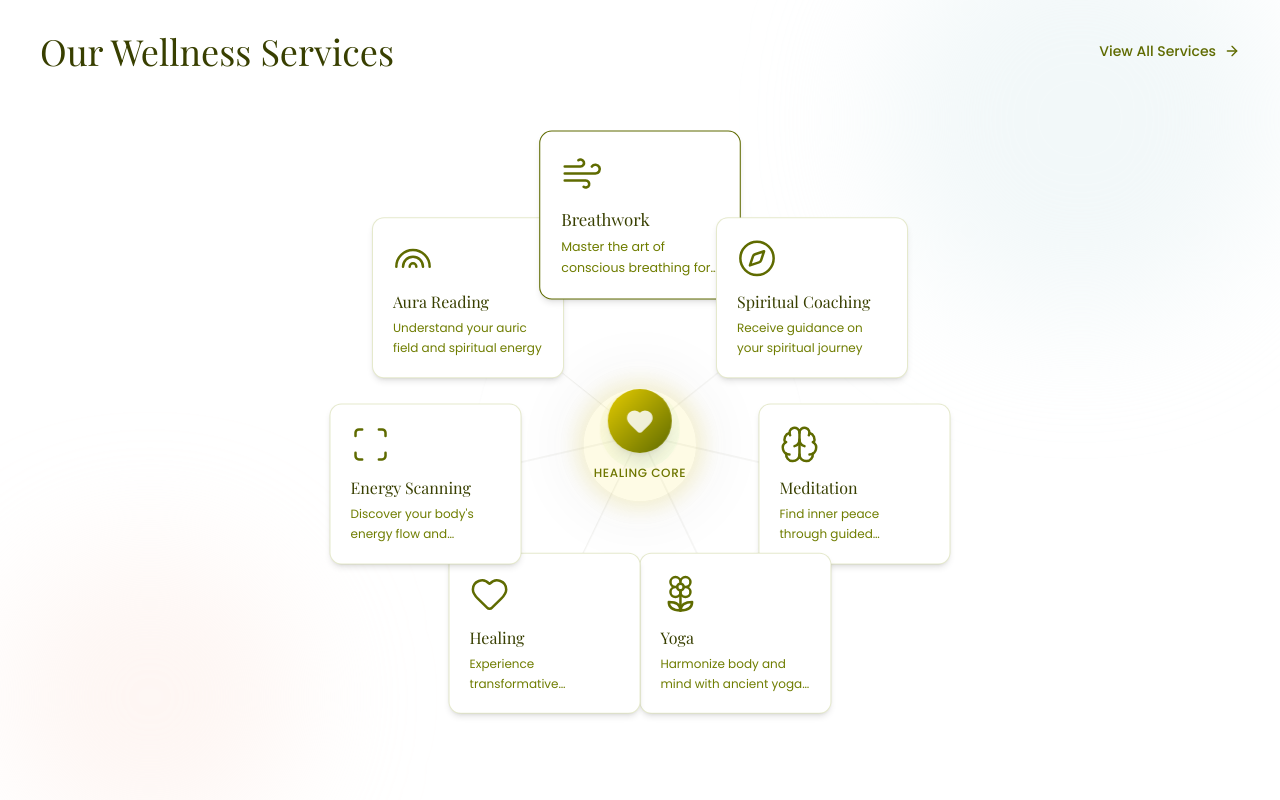
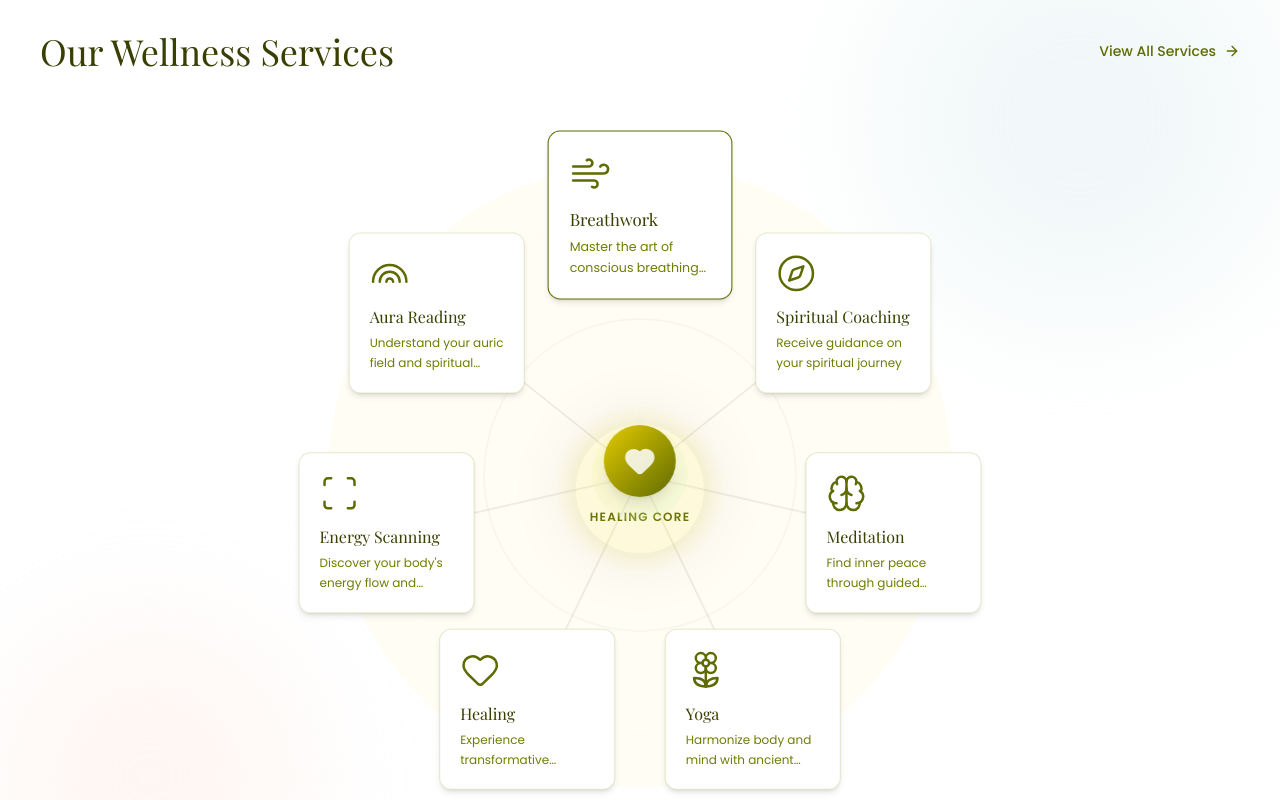
Before and after one commit to gyanamchoudhary/harshollash, a React (Vite) app in the folder app/: page / in a window 1280 px wide. Shown: the part 2380-3180 px from the top of the page. Built offline with nearby package versions, Linux system fonts and the light colour scheme; a web font is replaced by a local one.

Commit message:
fix: make chakra spokes visible, increase orbit radius to prevent card overlap

```diff
--- a/app/src/sections/home/ServicesOverviewSection.tsx
+++ b/app/src/sections/home/ServicesOverviewSection.tsx
@@ -29,15 +29,20 @@ export default function ServicesOverviewSection() {
   // Which card is currently at the top position
   const topIndex = (serviceCount - activeIndex) % serviceCount;
 
-  // Generate spoke lines for SVG — static positions based on service count
-  const spokeRadius = 420;
-  const center = 500;
+  // Orbit geometry
+  const cardRadius = 260;
+  const containerHeight = 680;
+  const svgSize = 1000;
+  const svgCenter = svgSize / 2;
+  const svgSpokeRadius = (cardRadius / containerHeight) * svgSize;
+
+  // Generate spoke lines for SVG
   const spokes = Array.from({ length: serviceCount }, (_, i) => {
     const angleDeg = i * (360 / serviceCount) - 90;
     const angleRad = (angleDeg * Math.PI) / 180;
-    const x2 = center + Math.cos(angleRad) * spokeRadius;
-    const y2 = center + Math.sin(angleRad) * spokeRadius;
-    return { x2, y2, delay: i * 0.6 };
+    const x2 = svgCenter + Math.cos(angleRad) * svgSpokeRadius;
+    const y2 = svgCenter + Math.sin(angleRad) * svgSpokeRadius;
+    return { x2, y2, delay: i * 0.5 };
   });
 
   return (
@@ -65,34 +70,46 @@ export default function ServicesOverviewSection() {
         {/* Orbit Carousel - Desktop */}
         <ScrollReveal>
           <div
-            className="hidden lg:block relative h-[600px]"
+            className="hidden lg:block relative"
+            style={{ height: containerHeight }}
             onMouseEnter={() => setIsPaused(true)}
             onMouseLeave={() => setIsPaused(false)}
           >
+            {/* Subtle radial background tint for the orbit area */}
+            <div
+              className="absolute top-1/2 left-1/2 -translate-x-1/2 -translate-y-1/2 rounded-full bg-yellow-100/30"
+              style={{
+                width: cardRadius * 2.4,
+                height: cardRadius * 2.4,
+              }}
+            />
+
             {/* SVG Chakra Spokes */}
             <svg
               className="absolute inset-0 w-full h-full pointer-events-none"
-              viewBox="0 0 1000 1000"
+              viewBox={`0 0 ${svgSize} ${svgSize}`}
               preserveAspectRatio="xMidYMid meet"
             >
-              {/* Outer subtle ring */}
+              {/* Outer orbit ring */}
               <circle
-                cx={center}
-                cy={center}
-                r={spokeRadius}
+                cx={svgCenter}
+                cy={svgCenter}
+                r={svgSpokeRadius}
                 fill="none"
-                stroke="rgba(56, 63, 0, 0.06)"
+                stroke="#E5CC00"
                 strokeWidth="1"
+                strokeOpacity="0.25"
                 className="animate-spoke-shimmer"
               />
               {/* Inner ring */}
               <circle
-                cx={center}
-                cy={center}
-                r={spokeRadius * 0.65}
+                cx={svgCenter}
+                cy={svgCenter}
+                r={svgSpokeRadius * 0.6}
                 fill="none"
-                stroke="rgba(56, 63, 0, 0.04)"
+                stroke="#383F00"
                 strokeWidth="1"
+                strokeOpacity="0.1"
                 className="animate-spoke-shimmer"
                 style={{ animationDelay: '1s' }}
               />
@@ -100,25 +117,27 @@ export default function ServicesOverviewSection() {
               {spokes.map((spoke, i) => (
                 <line
                   key={i}
-                  x1={center}
-                  y1={center}
+                  x1={svgCenter}
+                  y1={svgCenter}
                   x2={spoke.x2}
                   y2={spoke.y2}
-                  stroke="rgba(56, 63, 0, 0.1)"
+                  stroke="#383F00"
                   strokeWidth="1.5"
+                  strokeOpacity="0.15"
                   strokeLinecap="round"
                   className="animate-spoke-shimmer"
                   style={{ animationDelay: `${spoke.delay}s` }}
                 />
               ))}
-              {/* Small chakra dots at the end of each spoke */}
+              {/* Chakra dots at spoke ends */}
               {spokes.map((spoke, i) => (
                 <circle
                   key={`dot-${i}`}
                   cx={spoke.x2}
                   cy={spoke.y2}
-                  r="4"
-                  fill="rgba(229, 204, 0, 0.2)"
+                  r="5"
+                  fill="#E5CC00"
+                  fillOpacity="0.35"
                   className="animate-spoke-shimmer"
                   style={{ animationDelay: `${spoke.delay + 0.3}s` }}
                 />
@@ -128,15 +147,15 @@ export default function ServicesOverviewSection() {
             {/* Center — Breathing Heart */}
             <div className="absolute top-1/2 left-1/2 -translate-x-1/2 -translate-y-1/2 z-10 flex flex-col items-center">
               {/* Outer glow ring */}
-              <div className="absolute w-28 h-28 rounded-full bg-yellow-400/10 animate-glow-pulse" />
+              <div className="absolute w-32 h-32 rounded-full bg-yellow-400/10 animate-glow-pulse" />
               {/* Pulsing aura ring */}
-              <div className="absolute w-20 h-20 rounded-full bg-gradient-to-br from-yellow-200/30 to-green-200/20 animate-breathe" />
+              <div className="absolute w-24 h-24 rounded-full bg-gradient-to-br from-yellow-200/40 to-green-200/20 animate-breathe" />
               {/* Main center circle */}
-              <div className="relative w-16 h-16 rounded-full bg-gradient-to-br from-yellow-500 to-green-800 flex items-center justify-center shadow-lg">
-                <Heart className="w-7 h-7 text-white animate-breathe" fill="white" />
+              <div className="relative w-[72px] h-[72px] rounded-full bg-gradient-to-br from-yellow-500 to-green-800 flex items-center justify-center shadow-lg">
+                <Heart className="w-8 h-8 text-white animate-breathe" fill="white" />
               </div>
               {/* Label */}
-              <p className="mt-3 font-body text-xs font-medium text-green-800 tracking-wider uppercase">
+              <p className="mt-3 font-body text-xs font-semibold text-green-800 tracking-widest uppercase">
                 Healing Core
               </p>
             </div>
@@ -144,9 +163,8 @@ export default function ServicesOverviewSection() {
             {/* Service cards orbiting */}
             {services.map((service, index) => {
               const angle = (index * (360 / serviceCount) - 90 + activeIndex * (360 / serviceCount)) * (Math.PI / 180);
-              const radius = 220;
-              const x = Math.cos(angle) * radius;
-              const y = Math.sin(angle) * radius;
+              const x = Math.cos(angle) * cardRadius;
+              const y = Math.sin(angle) * cardRadius;
               const isActive = index === topIndex;
               const IconComponent = iconMap[service.icon] || Heart;
 
@@ -160,7 +178,7 @@ export default function ServicesOverviewSection() {
                   }}
                 >
                   <div
-                    className={`w-48 bg-white rounded-xl border border-green-600/20 p-5 shadow-md hover:shadow-xl transition-all duration-300 hover:-translate-y-1 ${
+                    className={`w-44 bg-white rounded-xl border border-green-600/20 p-5 shadow-md hover:shadow-xl transition-all duration-300 hover:-translate-y-1 ${
                       isActive ? 'border-green-800 shadow-lg scale-105' : ''
                     }`}
                   >
```
